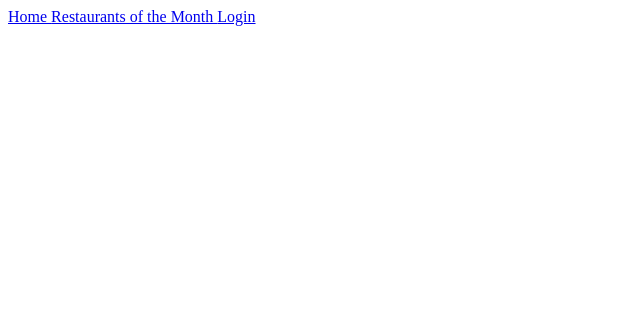
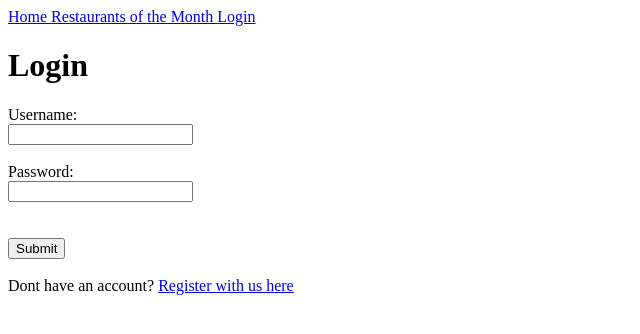
Before and after one commit to MCSimoes18/mealdeals-front-end, a React (Create React App) app: page /restaurantlogin in a window 1280 px wide. Shown: the top 334 px of the page, without its empty margins (0-640 px from the left). Built offline with nearby package versions, Linux system fonts and the light colour scheme.

Commit message:
keeping track of current_user

```diff
--- a/src/components/Home.js
+++ b/src/components/Home.js
@@ -50,12 +50,6 @@ class Home extends React.Component {
  }
 
 
-  mapStateToProps(state) {
-    return {
-      keyword: state.keyword,
-    }
-    console.log("here", state.keyword)
-  }
 
   renderSearchCards = () => {
     if (this.state.rests.length == 0) {
@@ -71,9 +65,10 @@ class Home extends React.Component {
   }
 
   render() {
+    console.log(this.props)
     return (
       <div>
-        <h1> This is my Homepage </h1>
+        <h1> This is my homepage </h1>
         <form onSubmit={this.handleSubmit}>
           Cuisine: <input type="text" value={this.state.cuisine} name="cuisine" onChange={this.handleChange} />
           Locations: <input type="text" value={this.state.location} name="location" onChange={this.handleChange} />
@@ -87,4 +82,13 @@ class Home extends React.Component {
   };
 }
 
-export default connect()(Home);
+export default connect(mapStateToProps)(Home);
+
+
+function mapStateToProps(state) {
+  return {
+    keyword: state.keyword,
+    current_user: state.current_user
+  }
+  console.log("here", state.keyword)
+}
--- a/src/components/Login.js
+++ b/src/components/Login.js
@@ -1,9 +1,10 @@
 import React, { Component, Fragment } from 'react'
 import { NavLink } from 'react-router-dom';
+import { connect } from 'react-redux';
 import RestaurantCard from './RestaurantCard'
 
 
-export default class Login extends Component {
+class Login extends Component {
   state = {
     username: "",
     password: ""
@@ -42,6 +43,7 @@ export default class Login extends Component {
     let login_user = json.find( user => user.username === username)
     if (login_user.password === password) {
       console.log("success!")
+      this.props.dispatch({ type: "LOGIN_USER", payload: login_user })
     }
   })
 }
@@ -108,7 +110,9 @@ export default class Login extends Component {
           <br />
         Dont have an account? <NavLink to="/SignUp"> Sign Up Here </NavLink>
           <br />
-        ATTN: RESTAURANTS! Interested in working with us? <NavLink to="/RestaurantSignUp"> Register with us here </NavLink>
+        ATTN: RESTAURANTS! Interested in working with us?
+        <NavLink to="/RestaurantSignUp"> Register with us here </NavLink>
+        <NavLink to="/RestaurantLogin"> Restaurant Login</NavLink>
       </form>
       {
         this.props.errorLogin ?
@@ -120,21 +124,6 @@ export default class Login extends Component {
   )
 }
 
-// showSignUp = () => {
-//   this.setState({
-//     showLogin: false
-//   })
-// }
-
-// formToDisplay = () => {
-//   if (this.state.showLogin == true){
-//     return (this.renderLoginForm())
-//   }
-//   else {
-//     return (this.renderSignUpForm())
-//   }
-// }
-
 render () {
   return (
     <div>
@@ -145,3 +134,4 @@ render () {
 }
 
 }
+export default connect()(Login)
--- a/src/components/RestaurantCard.js
+++ b/src/components/RestaurantCard.js
@@ -6,22 +6,6 @@ export default class RestaurantCard extends React.Component {
     foundBusiness: false
 
   }
-
-  registerRestaurant(business) {
-    let data = {
-      name: business.name
-    }
-     fetch("http://localhost:3000/api/v1/restaurants", {
-          method: "POST",
-          headers: {
-            "Content-Type": "application/json",
-            "Accepts": "application/json"
-          },
-          body: JSON.stringify(data)
-        })
-        .then(res => res.json())
-        .then(console.log)
-      }
 
     findBusiness = () => {
       this.setState({
--- /dev/null
+++ b/src/components/RestaurantLogin.js
@@ -0,0 +1,81 @@
+import React, { Component, Fragment } from 'react'
+import { NavLink } from 'react-router-dom';
+import { connect } from 'react-redux';
+import RestaurantCard from './RestaurantCard'
+
+
+class RestaurantLogin extends Component {
+  state = {
+    username: "",
+    password: ""
+  }
+
+  handleChange = (e) => {
+    this.setState({
+      [e.target.name]: e.target.value
+    })
+  }
+
+  login = (e) => {
+    e.preventDefault()
+    if (this.state.username !== "" || this.state.password !== "") {
+      this.loginUser(this.state.username, this.state.password)
+    }
+  }
+
+  loginUser = (username, password) => {
+    console.log("will log in user", username, password);
+      fetch("http://localhost:3000/api/v1/restaurants")
+      .then(res => res.json())
+      .then( json => {
+      let login_user = json.find( rest => rest.username === username)
+      if (login_user.password === password) {
+        console.log("success!")
+        this.props.dispatch({ type: "LOGIN_USER", payload: login_user })
+      }
+    })
+  console.log("hi", this.state.current_user)
+
+}
+
+  renderLoginForm = () => {
+  return (
+    <div className="login">
+      <form onSubmit={this.login}>
+        <label>Username: </label>
+          <br/>
+        <input onChange={this.handleChange} type="text"  name="username" value={this.state.username}/><br />
+          <br />
+        <label>Password: </label>
+          <br />
+        <input onChange={this.handleChange} type="password"  name="password" value={this.state.password}/><br />
+          <br />
+          <br />
+        <button type="submit">Submit</button>
+          <br />
+          <br />
+        Dont have an account? <NavLink to="/RestaurantSignUp"> Register with us here </NavLink>
+          <br />
+      </form>
+      {
+        this.props.errorLogin ?
+        <p>Invalid Username or Password</p>
+        :
+        null
+      }
+    </div>
+  )
+}
+
+render () {
+  return (
+    <div>
+      <h1> Login </h1>
+      {this.renderLoginForm()}
+    </div>
+  )
+}
+
+}
+
+export default connect()(RestaurantLogin)
--- a/src/components/RestaurantSignUp.js
+++ b/src/components/RestaurantSignUp.js
@@ -87,7 +87,6 @@ class RestaurantSignUp extends Component {
       if (this.state.foundBusiness === false){
           return this.renderSearchCards()
       } else {
-        debugger
         return (
           <div>
             <h2> Create Account For:  </h2>
@@ -95,7 +94,7 @@ class RestaurantSignUp extends Component {
             <p>  Address: {restaurant.location.address1} </p>
             <p>  {restaurant.location.city}, {restaurant.location.zip_code} </p>
             <p>  Phone: {restaurant.location.phone} </p>
-            <form>
+            <form onSubmit={() => this.registerRestaurant(restaurant)}>
               <label> Username: </label>
                 <br />
               <input onChange={this.handleChange} type="text"  name="username" placeholder="username" value={this.state.username}/>
@@ -104,6 +103,8 @@ class RestaurantSignUp extends Component {
                 <br />
               <input onChange={this.handleChange} type="password"  name="password" placeholder="password" value={this.state.password}/>
                 <br />
+                <br />
+              <button type="submit">Create Account</button>
             </form>
           </div>
         )
@@ -127,6 +128,42 @@ class RestaurantSignUp extends Component {
     }
   }
 
+  registerRestaurant(restaurant) {
+    debugger
+      let data = {
+        username: this.state.username,
+        password: this.state.password,
+        name: restaurant.name,
+        alias: restaurant.alias,
+        yelp_id: restaurant.id,
+        image_url: restaurant.image_url,
+        url: restaurant.url,
+        display_phone: restaurant.display_phone,
+        phone: restaurant.phone,
+        price: restaurant.price,
+        rating: restaurant.rating,
+        review_count: restaurant.review_count,
+        address1: restaurant.location.address1,
+        address2: restaurant.location.address2,
+        address3: restaurant.location.address3,
+        city: restaurant.location.city,
+        zip_code: restaurant.location.zip_code,
+        latitude: restaurant.coordinates.latitude,
+        longitude: restaurant.coordinates.longitude,
+      }
+
+     fetch("http://localhost:3000/api/v1/restaurants", {
+        method: "POST",
+        headers: {
+          "Content-Type": "application/json",
+          "Accepts": "application/json"
+        },
+          body: JSON.stringify(data)
+        })
+        .then(res => res.json())
+        .then(console.log)
+    }
+
   render() {
     return (
       <div>
--- a/src/index.js
+++ b/src/index.js
@@ -13,6 +13,7 @@ import MonthlyOffers from './components/MonthlyOffers';
 import Login from './components/Login';
 import SignUp from './components/SignUp';
 import RestaurantSignUp from './components/RestaurantSignUp';
+import RestaurantLogin from './components/RestaurantLogin';
 import store from './store';
 
 
@@ -25,6 +26,7 @@ ReactDOM.render((
       <Route exact path="/login" component={Login} />
       <Route exact path="/signup" component={SignUp} />
       <Route exact path="/restaurantsignup" component={RestaurantSignUp} />
+      <Route exact path="/restaurantlogin" component={RestaurantLogin} />
     </Router>
   </Provider>
 ),
--- a/src/reducer.js
+++ b/src/reducer.js
@@ -1,6 +1,7 @@
 const initialState = {
   location: "",
   cuisine: "",
+  current_user: null
 }
 
 function reducer(state = initialState, action, payload) {
@@ -10,6 +11,9 @@ function reducer(state = initialState, action, payload) {
       return {...state, location: action.payload }
     case "SEARCH_CUISINE":
       return {...state, cuisine: action.payload }
+    case "LOGIN_USER":
+      console.log("testing reducer", action.payload)
+      return {...state, current_user: action.payload }
     default:
       console.log('default case', state);
       return state;
```
Also changed, not shown: src/App.css (added).
